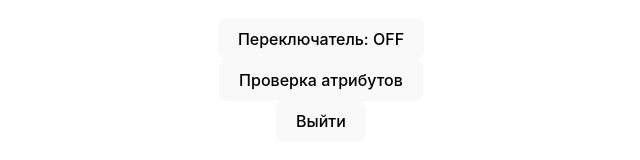
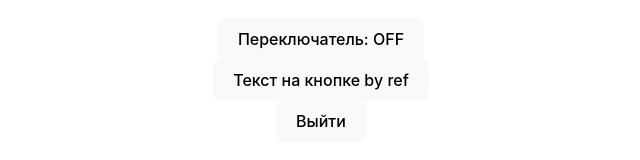
Before and after one commit to rihnovec/vue3-ts-learn, a Vue app: page / in a window 1280 px wide. Shown: the part 328-488 px from the top of the page, without its empty margins (319-959 px from the left). Built offline with nearby package versions, Linux system fonts and the light colour scheme.

Commit message:
Практика слотов

```diff
--- a/src/components/BaseButton.vue
+++ b/src/components/BaseButton.vue
@@ -1,6 +1,6 @@
 <template>
   <button type="button" ref="btn">
-    <span><slot></slot></span>
+    <span><slot :text="buttonText"></slot></span>
   </button>
 </template>
 
@@ -9,6 +9,7 @@
   import type {Ref} from 'vue'
 
   const btn: Ref<HTMLElement | null> = ref(null)
+  const buttonText: Ref<string> = ref('Текст на кнопке by ref')
 
   const attrs = useAttrs()
 
--- a/src/components/MyButton.vue
+++ b/src/components/MyButton.vue
@@ -1,6 +1,6 @@
 <template>
-  <BaseButton>
-    <slot>Стандартный текст кнопки</slot>
+  <BaseButton v-slot="{text}">
+    {{ text }}
   </BaseButton>
 </template>
 
```
